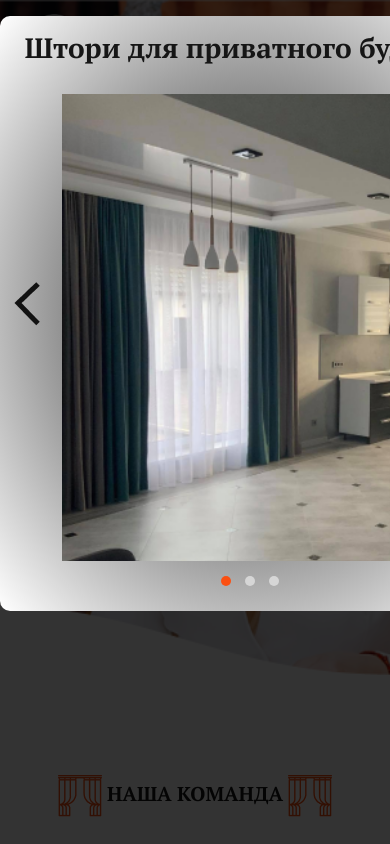
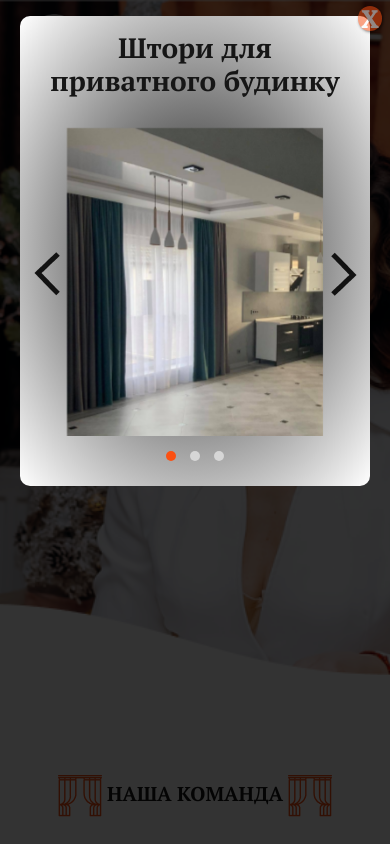
Before and after one commit to LeoMorgan113/LeoMorgan113.github.io, a PHP site: page / in a window 390 px wide, after a click on "Штори для приватного будинку". Run offline with PHP 8.4, Linux system fonts and the light colour scheme; some libraries are stand-ins or nearby versions.

Commit message:
Update styles.css

```diff
--- a/LuxDecor/css/styles.css
+++ b/LuxDecor/css/styles.css
@@ -610,12 +610,8 @@ footer{
 }
 @media screen and (max-width: 575px){
 	.modalDialog > div {
-<<<<<<< HEAD
-    	width: 450px;
-    	margin: 4% auto;
-=======
     		width: 450px;
->>>>>>> cbfdff3f34b87c6b4ea9ac3f03ed7ff5e4bff572
+    		margin: 4% auto;
 	}
 	h1{
 		font-size: 28px;
@@ -730,11 +726,7 @@ footer{
 }
 @media screen and (max-width: 475px){
 	.modalDialog > div {
-<<<<<<< HEAD
-    	width: 400px;
-=======
     		width: 400px;
->>>>>>> cbfdff3f34b87c6b4ea9ac3f03ed7ff5e4bff572
 	}
 	.title p{
 		font-size: 12px;
@@ -762,11 +754,7 @@ footer{
 }
 @media screen and (max-width: 450px){
 	.modalDialog > div {
-<<<<<<< HEAD
-    	width: 350px;
-=======
     		width: 350px;
->>>>>>> cbfdff3f34b87c6b4ea9ac3f03ed7ff5e4bff572
 	}
 	.box1 h4, .box2 h4 {
 		font-size: 14px;
@@ -807,11 +795,7 @@ footer{
 }
 @media screen and (max-width: 375px){
 	.modalDialog > div {
-<<<<<<< HEAD
-    	width: 330px;
-=======
     		width: 330px;
->>>>>>> cbfdff3f34b87c6b4ea9ac3f03ed7ff5e4bff572
 	}
 	.box1, .box2 {
 	    width: 220px;
@@ -832,11 +816,7 @@ footer{
 }
 @media screen and (max-width: 340px){
 	.modalDialog > div {
-<<<<<<< HEAD
-    	width: 300px;
-=======
     		width: 300px;
->>>>>>> cbfdff3f34b87c6b4ea9ac3f03ed7ff5e4bff572
 	}
 	.attention h2 {
 	    margin-top: 2rem;
```
